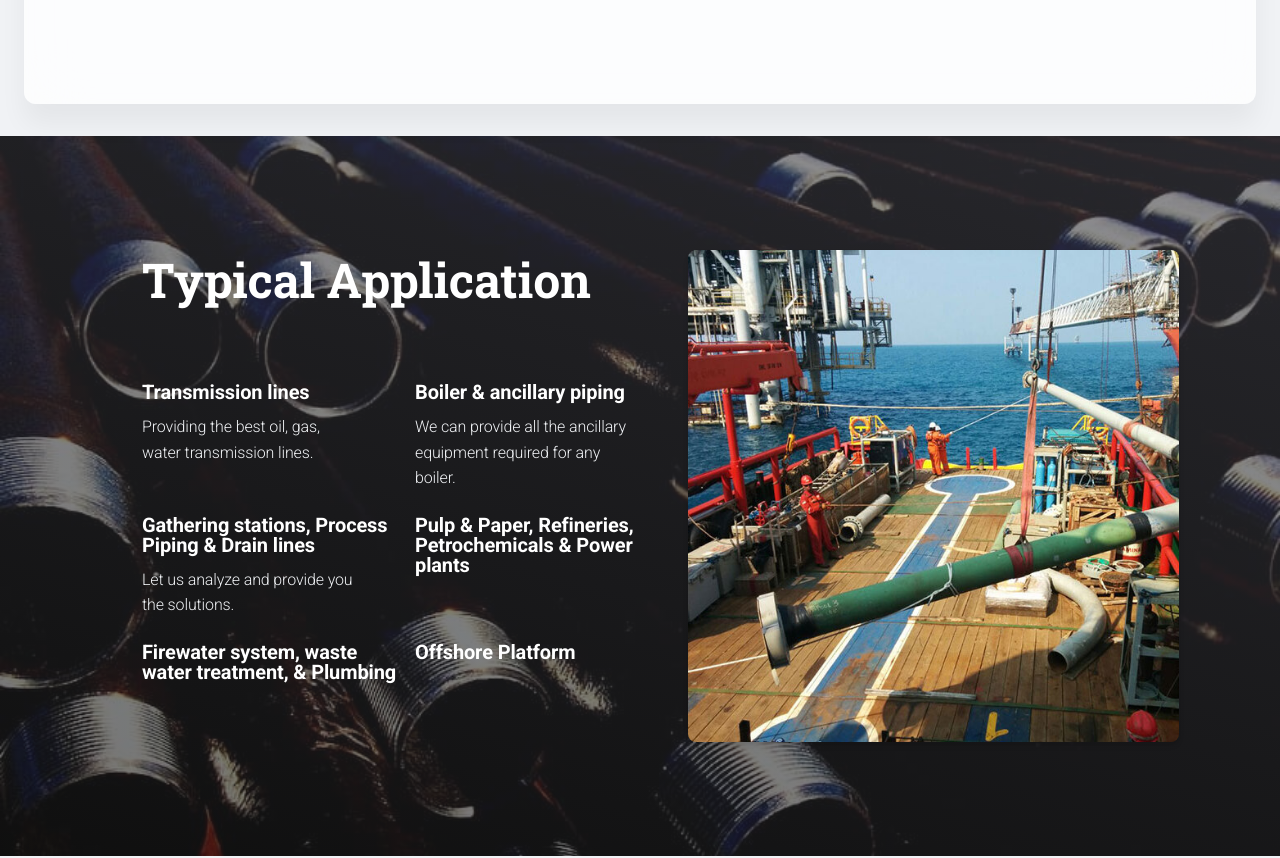
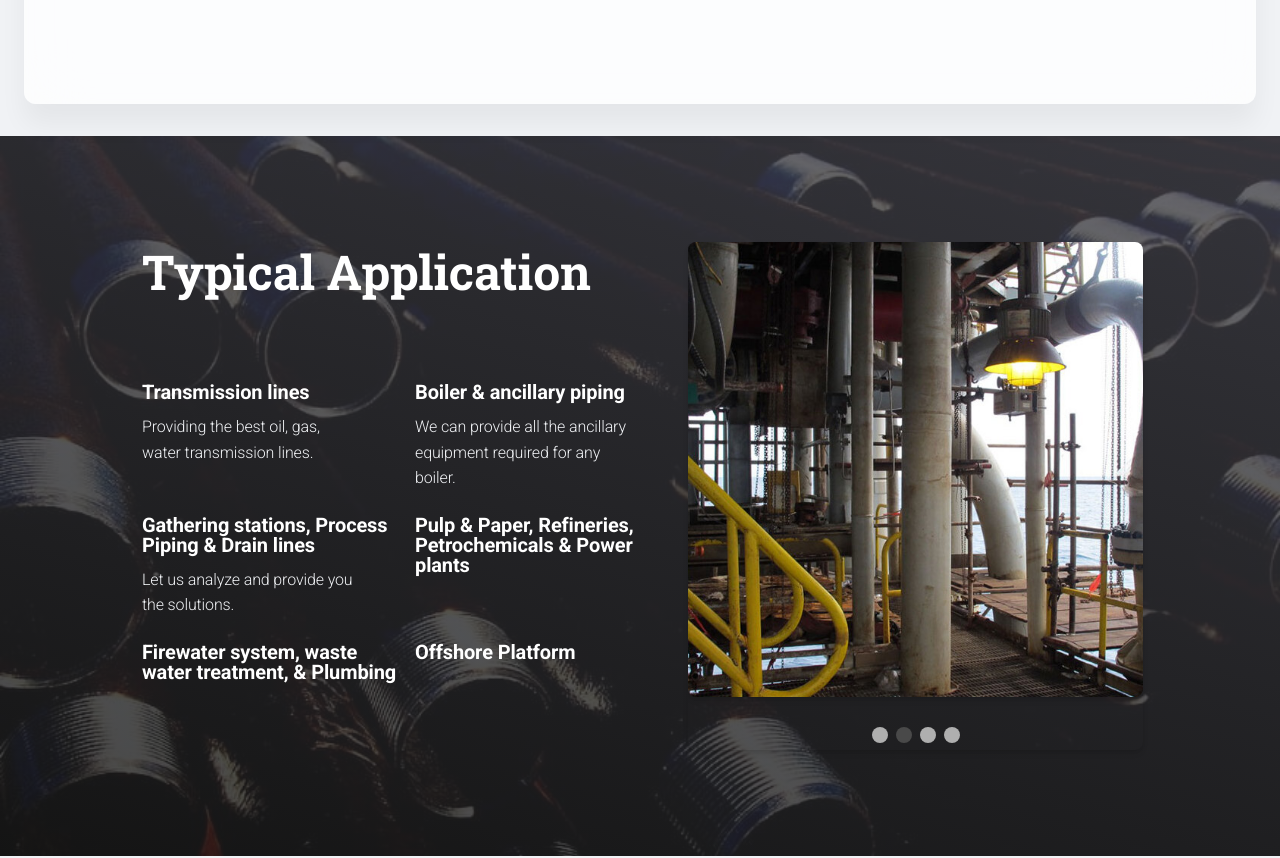
Before and after one commit to KevinIswara/technobend-fe, a React (Create React App) app: page /presentation in a window 1280 px wide. Shown: the part 1480-2338 px from the top of the page. Built offline with nearby package versions, Linux system fonts and the light colour scheme.

Commit message:
Change typical application image to carousel

```diff
--- a/src/pages/Presentation/sections/TypicalApplication.js
+++ b/src/pages/Presentation/sections/TypicalApplication.js
@@ -1,10 +1,10 @@
 import Container from "@mui/material/Container";
 import Grid from "@mui/material/Grid";
+import bgImage from "assets/images/bg-typical-application.jpg";
 import MKBox from "components/MKBox";
 import MKTypography from "components/MKTypography";
 import DefaultInfoCard from "examples/Cards/InfoCards/DefaultInfoCard";
-import bgImage from "assets/images/bg-typical-application.jpg";
-import typicalApplicationImage from "assets/images/typical-application-1.jpg";
+import TypicalApplicationCarousel from "./TypicalApplicationCarousel";
 
 function TypicalApplication() {
   const datas = [
@@ -33,6 +33,7 @@ function TypicalApplication() {
       description: "",
     },
   ];
+
   return (
     <MKBox
       display="flex"
@@ -41,8 +42,8 @@ function TypicalApplication() {
       sx={{
         backgroundImage: ({ functions: { linearGradient, rgba }, palette: { gradients } }) =>
           `${linearGradient(
-            rgba(gradients.dark.main, 0.6),
-            rgba(gradients.dark.state, 0.6)
+            rgba(gradients.dark.main, 0.8),
+            rgba(gradients.dark.state, 0.8)
           )}, url(${bgImage})`,
         backgroundSize: "cover",
         backgroundPosition: "center",
@@ -73,16 +74,10 @@ function TypicalApplication() {
               </Grid>
             </Grid>
           </Grid>
-          <Grid container item xs={12} lg={6}>
-            <MKBox
-              component="img"
-              src={typicalApplicationImage}
-              borderRadius="lg"
-              shadow="md"
-              width="90%"
-              position="relative"
-              zIndex={1}
-            />
+          <Grid container item xs={12} lg={5}>
+            <MKBox borderRadius="lg" shadow="md" width="100%" position="relative">
+              <TypicalApplicationCarousel />
+            </MKBox>
           </Grid>
         </Grid>
       </Container>
--- /dev/null
+++ b/src/pages/Presentation/sections/TypicalApplicationCarousel.js
@@ -0,0 +1,32 @@
+import typicalApplicationImage1 from "assets/images/typical-application-1.jpg";
+import typicalApplicationImage2 from "assets/images/typical-application-2.jpg";
+import typicalApplicationImage3 from "assets/images/typical-application-3.jpg";
+import typicalApplicationImage4 from "assets/images/typical-application-4.jpg";
+import Carousel from "react-material-ui-carousel";
+import TypicalApplicationCarouselItem from "./TypicalApplicationCarouselItem";
+
+function TypicalApplicationCarousel() {
+  const carouselDatas = [
+    {
+      image: typicalApplicationImage1,
+    },
+    {
+      image: typicalApplicationImage2,
+    },
+    {
+      image: typicalApplicationImage3,
+    },
+    {
+      image: typicalApplicationImage4,
+    },
+  ];
+  return (
+    <Carousel>
+      {carouselDatas.map((item) => (
+        <TypicalApplicationCarouselItem image={item.image} />
+      ))}
+    </Carousel>
+  );
+}
+
+export default TypicalApplicationCarousel;
--- /dev/null
+++ b/src/pages/Presentation/sections/TypicalApplicationCarouselItem.js
@@ -0,0 +1,23 @@
+import MKBox from "components/MKBox";
+import PropTypes from "prop-types";
+
+function TypicalApplicationCarouselItem({ image }) {
+  return (
+    <MKBox
+      component="img"
+      src={image}
+      borderRadius="lg"
+      shadow="md"
+      minWidth="100%"
+      maxWidth="100%"
+      height="auto"
+      position="relative"
+    />
+  );
+}
+
+TypicalApplicationCarouselItem.propTypes = {
+  image: PropTypes.string.isRequired,
+};
+
+export default TypicalApplicationCarouselItem;
```
